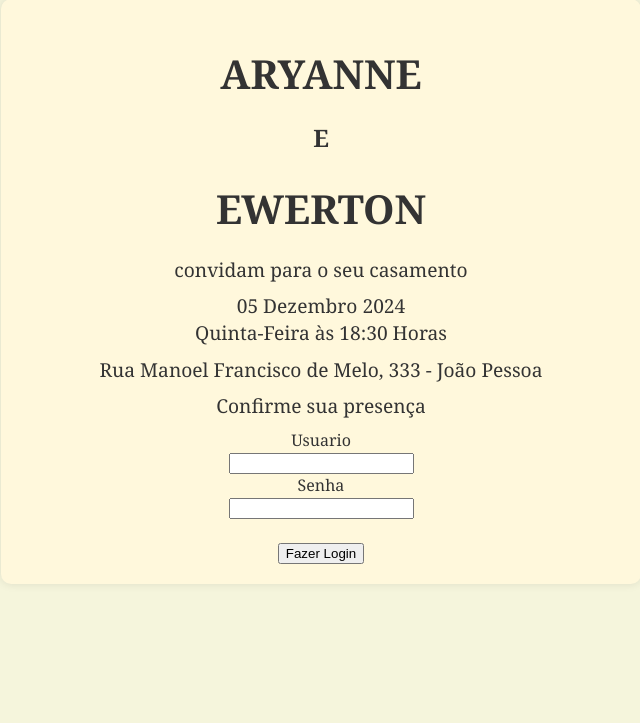
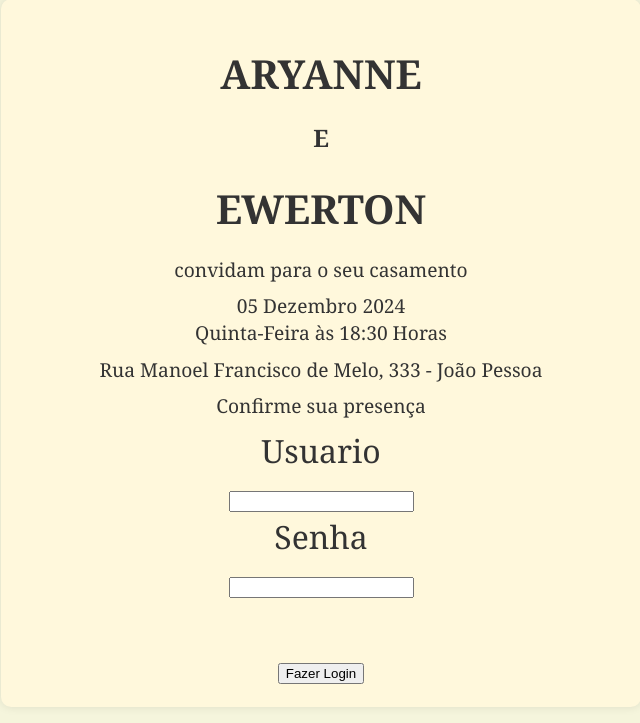
Before and after one commit to ewertonqweU/deploycasamento, a Flask app: page / in a window 1280 px wide. Shown: the part 21-744 px from the top of the page, without its empty margins (319-959 px from the left). Run offline with Flask 3, Linux system fonts and the light colour scheme.

Commit message:
form edit

```diff
--- a/ConviteDigital/templates/homepage.html
+++ b/ConviteDigital/templates/homepage.html
@@ -18,8 +18,9 @@
         <p class="date-time">05 Dezembro 2024<br>Quinta-Feira às 18:30 Horas</p>
         <p class="address">Rua Manoel Francisco de Melo, 333 - João Pessoa</p>
         <p class="rsvp">Confirme sua presença</p>
+        <div>
         {% block formulario %}
-        <form method="POST">
+        <form method="POST" style="font-size: 2em;">
             {{ form.csrf_token }}
             {{ form.user.label() }}<br>
             {{ form.user() }}<br>
@@ -32,7 +33,7 @@
 
         </form>
         {% endblock %}
-
+        </div>
     </div>
 </body>
 {% endblock %}
```
